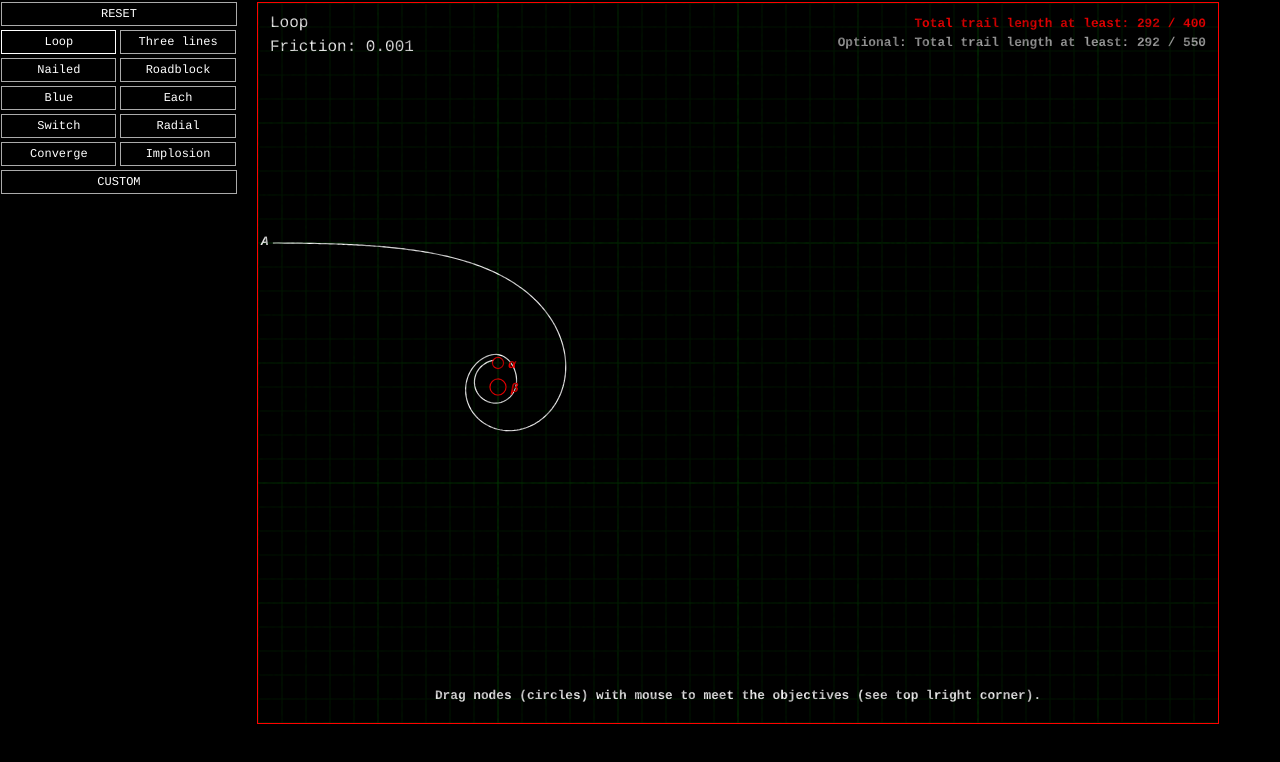
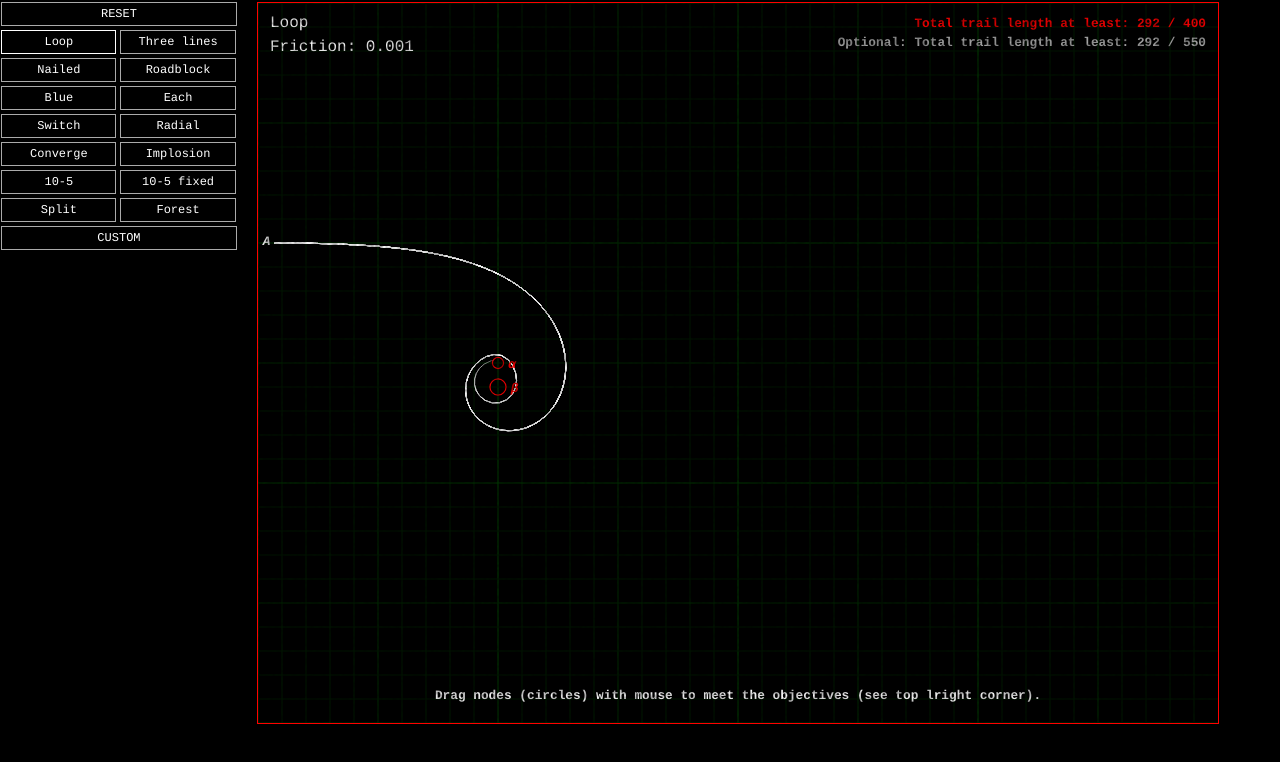
Before and after one commit to baturinsky/aspchamber, a website: page public/index.html in a window 1280 px wide. Shown: the part 38-800 px from the top of the page. Drawn offline with Linux system fonts and the light colour scheme.

Commit message:
Tweeks and levels

```diff
--- a/public/bundle.js
+++ b/public/bundle.js
@@ -28,6 +28,9 @@
   }
   function v2Dif(a, b) {
       return new Float32Array([b[0] - a[0], b[1] - a[1]]);
+  }
+  function v2Sum(a, b) {
+      return new Float32Array([a[0] + b[0], a[1] + b[1]]);
   }
   function v2Add(a, b) {
       a[0] += b[0];
@@ -74,7 +77,7 @@
           let end = null;
           let length = 0;
           for (let i = 0; i < 1500; i++) {
-              for (let segLength = 0, j = 0; segLength < 1 && j < 20; j++) {
+              for (let segLength = 0, j = 0; segLength < 3 && j < 10; j++) {
                   for (let p of this.nodes) {
                       v2Add(vel, pull(at, p.at, p.mass));
                       let len = v2Len(vel);
@@ -203,24 +206,23 @@
       {
           name: "custom",
           tip: `Shift click level button to copy it to custom level editor. Then you can edit it and click "APPLY" to play
-You may also want to click "RESET" after changing nodes position.`
+You may also want to click "RESET" after changing nodes position.`,
       },
       {
           name: "loop",
-          nodes: [{ at: [100, 150], mass: 0.1 }, { at: [100, 160], mass: 0.3 }],
+          nodes: [
+              { at: [100, 150], mass: 0.1 },
+              { at: [100, 160], mass: 0.3 },
+          ],
           launchers: [
               {
                   from: [5, 100],
                   vel: [0.1, 0],
               },
           ],
-          goals: [
-              ["totalLength", 400]
-          ],
-          optional: [
-              ["totalLength", 550]
-          ],
-          tip: "Drag nodes (circles) with mouse to meet the objectives (see top lright corner)."
+          goals: [["totalLength", 400]],
+          optional: [["totalLength", 550]],
+          tip: "Drag nodes (circles) with mouse to meet the objectives (see top lright corner).",
       },
       {
           name: "Three lines",
@@ -232,44 +234,42 @@ You may also want to click "RESET" after changing nodes position.`
               from: [5, 100 + 10 * i],
               vel: [0.03, 0],
           })),
-          goals: [
-              ["totalLength", 1400]
-          ],
-          optional: [
-              ["totalLength", 1750]
-          ],
-          tip: "Red nodes attract particles, blue repel them. Strength is usually dependent on node's size."
+          goals: [["totalLength", 1400]],
+          optional: [["totalLength", 1750]],
+          tip: "Red nodes attract particles, blue repel them. Strength is usually dependent on node's size.",
       },
       {
           name: "nailed",
-          nodes: [{ at: [100, 150], mass: 0.1 }, { at: [100, 160], mass: 0.3, nailed: true }],
+          nodes: [
+              { at: [100, 150], mass: 0.1 },
+              { at: [100, 160], mass: 0.3, nailed: true },
+          ],
           launchers: [
               {
                   from: [5, 100],
                   vel: [0.2, 0],
               },
           ],
-          goals: [
-              ["totalLength", 500]
-          ],
-          optional: [
-              ["totalLength", 700]
-          ],
-          tip: "Some nodes can't be moved."
+          goals: [["totalLength", 700]],
+          optional: [["totalLength", 800]],
+          tip: "Some nodes can't be moved.",
       },
       {
           name: "roadblock",
-          nodes: [{ at: [200, 150], mass: 0.1 }, { at: [200, 150], mass: -0.1 }, { at: [100, 100], mass: 0, radius: 50, nailed: true }],
+          nodes: [
+              { at: [200, 150], mass: 0.1 },
+              { at: [200, 200], mass: -0.1 },
+              { at: [100, 100], mass: 0, radius: 50, nailed: true },
+          ],
           launchers: [
               {
                   from: [5, 100],
                   vel: [0.1, 0],
               },
           ],
-          goals: [
-              ["totalLength", 450]
-          ],
-          tip: "White nodes neither attract nor repel particles."
+          goals: [["totalLength", 450]],
+          optional: [["totalLength", 500]],
+          tip: "White nodes neither attract nor repel particles.",
       },
       {
           name: "Blue",
@@ -282,20 +282,16 @@ You may also want to click "RESET" after changing nodes position.`
               from: [5, 100 + 10 * i],
               vel: [0.03, 0],
           })),
-          goals: [
-              ["trailsHitNode", 1, 1]
-          ],
-          optional: [
-              ["trailsHitNode", 3, 1]
-          ],
-          tip: `You have to fullfill all goals, including optional, at once to get "gold" on level.`
+          goals: [["trailsHitNode", 1, 1]],
+          optional: [["trailsHitNode", 3, 1]],
+          tip: `You have to fullfill all goals, including optional, at once to get "gold" on level.`,
       },
       {
           name: "Each",
           nodes: [
-              { at: [130, 100], mass: 0.4 },
-              { at: [100, 100], mass: -0.1 },
-              { at: [160, 100], mass: 0.4 },
+              { at: [130, 100], mass: 2 },
+              { at: [100, 100], mass: -0.5 },
+              { at: [160, 100], mass: 2 },
           ],
           launchers: [...new Array(3)].map((v, i) => ({
               from: [5, 100 + 10 * i],
@@ -306,9 +302,7 @@ You may also want to click "RESET" after changing nodes position.`
               ["trailHitsNode", 1, 1],
               ["trailHitsNode", 2, 2],
           ],
-          optional: [
-              ["totalLength", 1000]
-          ]
+          optional: [["totalLength", 1000]],
       },
       {
           name: "Switch",
@@ -326,9 +320,7 @@ You may also want to click "RESET" after changing nodes position.`
               ["trailHitsNode", 1, 1],
               ["trailHitsNode", 2, 0],
           ],
-          optional: [
-              ["totalLength", 1000]
-          ]
+          optional: [["totalLength", 1000]],
       },
       {
           name: "radial",
@@ -338,17 +330,18 @@ You may also want to click "RESET" after changing nodes position.`
               { at: [160, 100], mass: 1 },
           ],
           launchers: [...new Array(6)].map((v, i) => ({
-              from: [100 + Math.sin(i * 6.28 / 6) * 3, 100 + Math.cos(i * 6.28 / 6) * 3],
-              vel: [Math.sin(i * 6.28 / 6) * 0.1, Math.cos(i * 6.28 / 6) * 0.1],
+              from: [
+                  100 + Math.sin((i * 6.28) / 6) * 3,
+                  100 + Math.cos((i * 6.28) / 6) * 3,
+              ],
+              vel: [Math.sin((i * 6.28) / 6) * 0.1, Math.cos((i * 6.28) / 6) * 0.1],
           })),
           goals: [
               ["trailsHitNode", 2, 0],
               ["trailsHitNode", 2, 1],
               ["trailsHitNode", 2, 2],
           ],
-          optional: [
-              ["totalLength", 2000]
-          ]
+          optional: [["totalLength", 2000]],
       },
       {
           name: "converge",
@@ -357,15 +350,14 @@ You may also want to click "RESET" after changing nodes position.`
               { at: [130, 100], mass: 1 },
           ],
           launchers: [...new Array(6)].map((v, i) => ({
-              from: [100 + Math.sin(i * 6.28 / 6) * 3, 100 + Math.cos(i * 6.28 / 6) * 3],
-              vel: [Math.sin(i * 6.28 / 6) * 0.1, Math.cos(i * 6.28 / 6) * 0.1],
+              from: [
+                  100 + Math.sin((i * 6.28) / 6) * 3,
+                  100 + Math.cos((i * 6.28) / 6) * 3,
+              ],
+              vel: [Math.sin((i * 6.28) / 6) * 0.1, Math.cos((i * 6.28) / 6) * 0.1],
           })),
-          goals: [
-              ["trailsHitNode", 5, 0],
-          ],
-          optional: [
-              ["trailsHitNode", 1, 1],
-          ]
+          goals: [["trailsHitNode", 5, 0]],
+          optional: [["trailsHitNode", 1, 1]],
       },
       {
           name: "implosion",
@@ -378,12 +370,74 @@ You may also want to click "RESET" after changing nodes position.`
               from: [100 + 20 * i, 295],
               vel: [0, -0.1],
           })),
-          goals: [
-              ["trailsHitNode", 8, 0],
+          goals: [["trailsHitNode", 8, 0]],
+          optional: [["trailsHitNode", 10, 0]],
+      },
+      {
+          name: "10-5",
+          nodes: [...new Array(5)].map((v, i) => ({
+              at: [150 + i * 20, 100],
+              mass: 0.5,
+          })),
+          launchers: [...new Array(10)].map((v, i) => ({
+              from: [100 + 20 * i, 295],
+              vel: [0, -0.1],
+          })),
+          goals: [["trailsHitNode", 6, 0]],
+          optional: [["trailsHitNode", 7, 0]],
+      },
+      {
+          name: "10-5 fixed",
+          nodes: [...new Array(5)].map((v, i) => ({
+              at: [150 + i * 20, 100],
+              mass: 0.5,
+              nailed: i == 2,
+          })),
+          launchers: [...new Array(10)].map((v, i) => ({
+              from: [100 + 20 * i, 295],
+              vel: [0, -0.1],
+          })),
+          goals: [["trailsHitNode", 4, 2]],
+          optional: [["trailsHitNode", 5, 2]],
+      },
+      {
+          name: "split",
+          friction: 0,
+          nodes: [
+              { at: [300, 100], mass: 0, radius: 4, nailed: true },
+              { at: [300, 120], mass: 0, radius: 4, nailed: true },
+              { at: [300, 140], mass: 0, radius: 4, nailed: true },
+              { at: [300, 160], mass: 0, radius: 4, nailed: true },
+              { at: [300, 180], mass: 0, radius: 4, nailed: true },
+              { at: [300, 200], mass: 0, radius: 4, nailed: true },
+              { at: [100, 100], mass: 1 },
+              { at: [160, 100], mass: 1 },
           ],
-          optional: [
-              ["trailsHitNode", 10, 0],
-          ]
+          launchers: [...new Array(6)].map((v, i) => ({
+              from: [5, 80 + 1 * i],
+              vel: [0.1, 0],
+          })),
+          goals: [["trailsHitNode", 1, 0], ["trailsHitNode", 1, 1], ["trailsHitNode", 1, 2], ["trailsHitNode", 1, 3],],
+          optional: [["trailsHitNode", 1, 4], ["trailsHitNode", 1, 5]],
+      },
+      {
+          name: "forest",
+          nodes: [{
+                  at: [375, 150],
+                  mass: 0,
+                  nailed: true,
+                  radius: 5
+              }].concat([...new Array(35)].map((v, i) => ({
+              at: [50 * (i % 7 + 1), 50 * (~~(i / 7) + 1)],
+              mass: 0.5,
+              nailed: i % 10
+          }))),
+          launchers: [{
+                  from: [0, 150],
+                  vel: [0.1, 0],
+              }],
+          goals: [["trailsHitNode", 1, 0]],
+          optional: [["totalLength", 450]],
       },
   ];
 
@@ -430,10 +484,14 @@ You may also want to click "RESET" after changing nodes position.`
           cc.beginPath();
           cc.moveTo(path[0][0], path[0][1]);
           for (let i = 1; i < path.length; i++) {
+              if (i % 10 == 1)
+                  cc.lineWidth = Math.min(2, v2Dist(path[i], path[i - 1]) / 20);
+              //cc.lineWidth = 10;
               cc.lineTo(path[i][0], path[i][1]);
+              cc.stroke();
           }
-          cc.stroke();
       }
+      cc.lineWidth = 0.5;
       for (let [i, p] of Object.entries(chamber.nodes).reverse()) {
           cc.fillStyle = cc.strokeStyle =
               p.mass > 0 ? '#f00' : p.mass < 0 ? '#00f' : '#fff';
@@ -490,7 +548,7 @@ You may also want to click "RESET" after changing nodes position.`
       C.height = (C.width * 3) / 4;
       needRedraw = true;
   }
-  function chamberFromObject({ name, friction, nodes, launchers, goals, optional, tip }) {
+  function chamberFromObject({ name, friction, nodes, launchers, goals, optional, tip, }) {
       return new Chamber(name, friction, nodes, launchers, goals, optional, tip);
   }
   let chambers = JSON.parse(JSON.stringify(levels)).map(chamberFromObject);
@@ -545,7 +603,8 @@ You may also want to click "RESET" after changing nodes position.`
                   button.classList.add("current");
           }
           for (let id of ["customEdit", "apply"])
-              document.getElementById(id).style.display = currentChamber == 0 ? "block" : "none";
+              document.getElementById(id).style.display =
+                  currentChamber == 0 ? "block" : "none";
           needRedraw = false;
       }
       let mouse = initControls(C, {
@@ -556,10 +615,19 @@ You may also want to click "RESET" after changing nodes position.`
               draggedNode = null;
           },
           mousemove: (delta) => {
+              let c = chambers[currentChamber];
               if (draggedNode && !draggedNode.nailed) {
-                  v2Add(draggedNode.at, delta);
-                  if (draggedNode.at[0] < 30)
-                      draggedNode.at[0] = 30;
+                  let newPos = v2Sum(draggedNode.at, delta);
+                  let r = draggedNode.radius;
+                  let blocked = false;
+                  if (c.launchers.find((l) => v2Dist(l.from, newPos) < r + 5))
+                      blocked = true;
+                  if (c.nodes.find((n) => n !== draggedNode && v2Dist(n.at, draggedNode.at) < n.radius + r))
+                      blocked = true;
+                  if (blocked)
+                      v2Add(draggedNode.at, [-delta[0], -delta[1]]);
+                  else
+                      draggedNode.at = newPos;
                   needRedraw = true;
               }
           },
@@ -575,7 +643,8 @@ You may also want to click "RESET" after changing nodes position.`
                       currentChamber = 0;
                       break;
                   case "apply":
-                      chambers[0] = chamberFromObject(JSON.parse(document.getElementById("customEdit").value));
+                      chambers[0] = chamberFromObject(JSON.parse(document.getElementById("customEdit")
+                          .value));
                       break;
               }
               needRedraw = true;
@@ -587,13 +656,13 @@ You may also want to click "RESET" after changing nodes position.`
                           document.getElementById("customEdit").value = JSON.stringify(levels[cmd[1]]);
                       break;
               }
-          }
+          },
       });
       function updateChamber() {
           let chamber = chambers[currentChamber];
           chamber.update();
           let s = [chamber.checkGoals().solved, chamber.checkOptional().solved];
-          solvedChambers[chamber.name] = Math.max(solvedChambers[chamber.name], s[0] ? (s[1] ? 2 : 1) : 0);
+          solvedChambers[chamber.name] = Math.max(solvedChambers[chamber.name] || 0, s[0] ? (s[1] ? 2 : 1) : 0);
           needRedraw = true;
       }
       function update(t) {
--- a/public/index.html
+++ b/public/index.html
@@ -12,6 +12,7 @@
         border: solid 1px #fff;
         background: #000;
         padding: 0;
+        margin-right: 10px;
       }
       .tip {
         position: absolute;
--- a/src/chamber.ts
+++ b/src/chamber.ts
@@ -58,7 +58,7 @@ export class Chamber {
     let end: Node = null;
     let length = 0;
     for (let i = 0; i < 1500; i++) {
-      for (let segLength = 0, j = 0; segLength < 1 && j < 20; j++) {
+      for (let segLength = 0, j = 0; segLength < 3 && j < 10; j++) {
         for (let p of this.nodes) {
           v2Add(vel, pull(at, p.at, p.mass));
           let len = v2Len(vel);
```
Also changed, not shown: src/index.ts (+62 -15 lines), src/levels.ts (+121 -68 lines), src/render.ts (+7 -1 lines).
